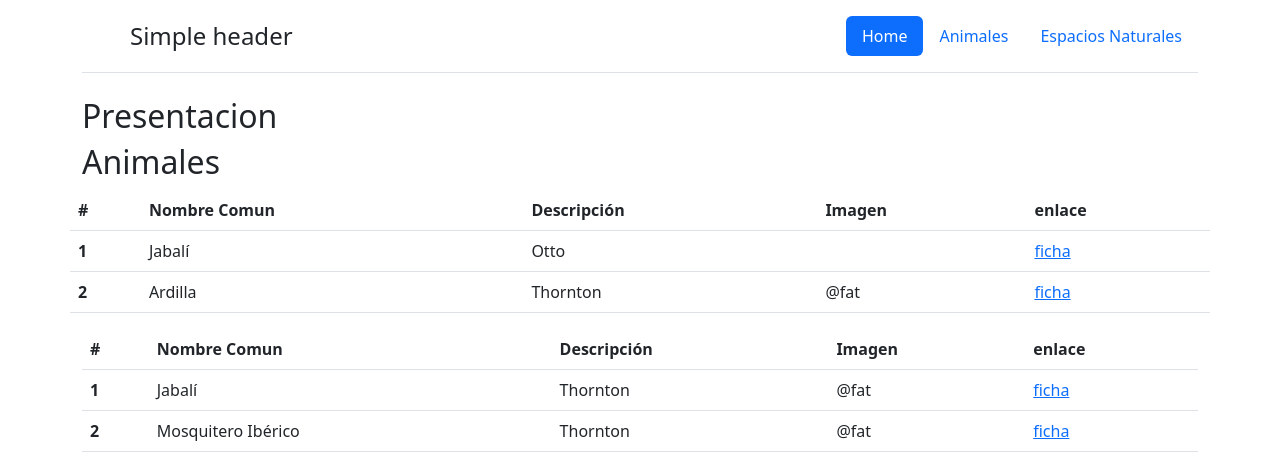
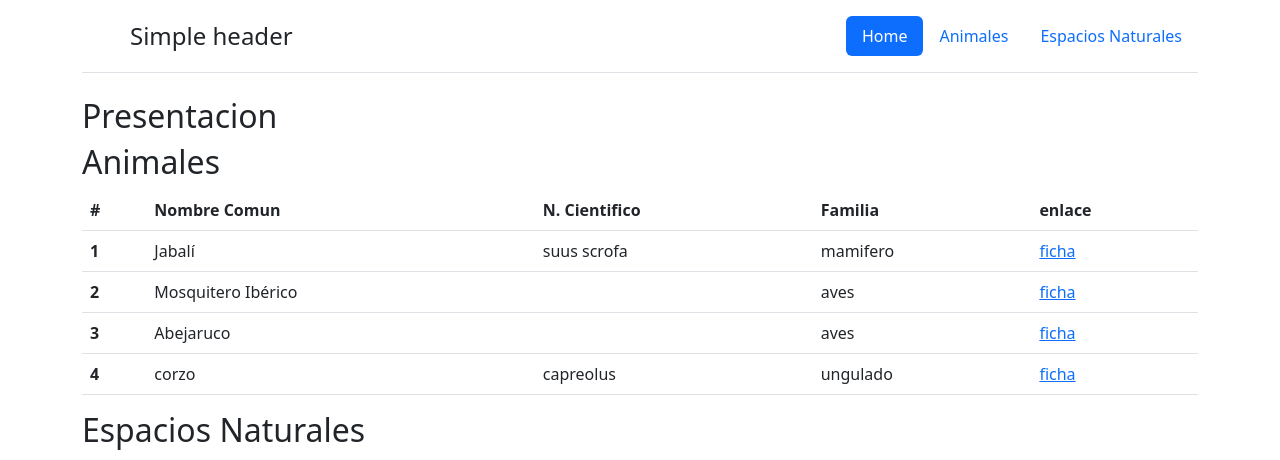
Before and after one commit to albertomozo/animales, a plain HTML site: page index.html in a window 1280 px wide. Shown: the top 460 px of the page. Drawn offline with nearby package versions, Linux system fonts and the light colour scheme.

Commit message:
config.json carga datos

```diff
--- /dev/null
+++ b/datos/album.json
@@ -0,0 +1,17 @@
+{
+    "id":1,
+    "espacioId":1,
+    "titulo": "Viajes a Belchite ",
+    "fecha" : "2020-01-01",
+    "imagenes" : [
+        {
+            "foto": "url",
+            "fecha " : "2020-01-01",
+            "animalId" : 3,
+            "tituloImagen" :"Titulo imagen",
+            "descripcion" : "descripcion imagen"
+
+        }
+    ]
+
+}
--- a/datos/animales.json
+++ b/datos/animales.json
@@ -4,7 +4,7 @@
 		"nombre": "Jabalí",
 		"cientifico": "suus scrofa",
 		"foto": "",
-		"familia": ""
+		"familia": "mamifero"
 	},
 	{
 		"id": 2,
@@ -12,5 +12,19 @@
 		"cientifico": "",
 		"foto": "",
 		"familia": "aves"
-	}
+	},
+	{
+		"id": 3,
+		"nombre": "Abejaruco",
+		"cientifico": "",
+		"foto": "",
+		"familia": "aves"
+	},
+	{
+		"id": 4,
+		"nombre": "corzo",
+		"cientifico": "capreolus",
+		"foto": "",
+		"familia": "ungulado"
+		}
 ]
--- /dev/null
+++ b/datos/config.json
@@ -0,0 +1,4 @@
+{
+    "version":"1.0",
+    "fecha_actualizacion":"20240311"
+}
--- a/index.html
+++ b/index.html
@@ -28,37 +28,8 @@
         </section>
          <!-- seccion animales  -->
         <section class="row" id="animales">
-            <h2 class="align-center">Animales</h2>
+
             <!-- tabla animales -->
-
-            <table class="table">
-                <thead>
-                  <tr>
-                    <th scope="col">#</th>
-                    <th scope="col">Nombre Comun </th>
-                    <th scope="col">Descripción</th>
-                    <th scope="col">Imagen</th>
-                    <th scope="col">enlace</th>
-                  </tr>
-                </thead>
-                <tbody>
-                  <tr>
-                    <th scope="row">1</th>
-                    <td>Jabalí</td>
-                    <td>Otto</td>
-                    <td></td>
-                    <td><a href="animal.html?animal=jabali">ficha</a></td>
-                  </tr>
-                  <tr>
-                    <th scope="row">2</th>
-                    <td>Ardilla</td>
-                    <td>Thornton</td>
-                    <td>@fat</td>
-                    <td><a href="animal.html?animal=ardilla">ficha</a></td>
-                  </tr>
-
-                </tbody>
-              </table>
               <div id="tablaanimales">
 
               </div>
@@ -91,7 +62,9 @@
     <script src="https://cdn.jsdelivr.net/npm/bootstrap@5.2.3/dist/js/bootstrap.bundle.min.js" integrity="sha384-kenU1KFdBIe4zVF0s0G1M5b4hcpxyD9F7jL+jjXkk+Q2h455rYXK/7HAuoJl+0I4" crossorigin="anonymous"></script>
     <script src="./js/misscript.js"></script>
     <script>
-       verEspaciosGaleria();
+   /*     document.getElementById('espacios_cards').innerHTML=verEspaciosGaleria();
+       document.getElementById('tablaanimales').innerHTML=verAnimales() */
+
     </script>
 </body>
 </html>
--- a/js/misscript.js
+++ b/js/misscript.js
@@ -1,26 +1,60 @@
 console.log('📒 miscript.js');
 var espacios;
 var animales;
+var album;
+var vconfig;
 
-Promise.all([
-    fetch('datos/espaciosnaturales.json').then(response => response.json()),
-    fetch('datos/animales.json').then(response => response.json())
-])
-    .then(([espaciosData, animalesData]) => {
+const config = localStorage.getItem("config") ? JSON.parse(localStorage.getItem("config")) : null;
+
+
+
+const fechaActualizacion =  getFechaActualizacion()
+console.log('Condiciones config : ' + config + '  fecha actualizacion ' + fechaActualizacion);
+
+if (config === null || fechaActualizacion === null || config.fecha_actualizacion <= fechaActualizacion ) {
+  Promise.all([
+        fetch('datos/espaciosnaturales.json').then(response => response.json()),
+        fetch('datos/animales.json').then(response => response.json()),
+        fetch('datos/album.json').then(response => response.json()),
+        fetch('datos/config.json').then(response => response.json())
+    ])
+    .then(([espaciosData, animalesData,albumData,configData]) => {
+        console.log(espaciosData);
         espacios = espaciosData;
         animales = animalesData;
-        document.getElementById('tablaanimales').innerHTML = veranimales();
+        album = albumData;
+        vconfig = configData;
+        localStorage.setItem('espacios', JSON.stringify(espacios));
+        localStorage.setItem('animales',  JSON.stringify(animales));
+        localStorage.setItem('album',  JSON.stringify(animales));
+        localStorage.setItem('config',  JSON.stringify(vconfig));
+
+        document.getElementById('tablaanimales').innerHTML = verAnimales();
         document.getElementById('espacios_cards').innerHTML = verEspaciosGaleria();
     })
-    .catch(error => console.error('Error:', error));
+    .catch(error => {console.error( error)});
 
-function veranimales() {
-    let res = `<table class="table"><thead>
+  } else {
+      espacios = JSON.parse(localStorage.getItem('espacios'));
+      console.log('esp '+ espacios);
+      animales = JSON.parse(localStorage.getItem('animales'));
+      album = JSON.parse(localStorage.getItem('album'));
+      jconfig = JSON.parse(localStorage.getItem('config'));
+      console.log('📅 config ' + jconfig);
+
+
+  }
+
+  //console.log('espacios ' + espacios)
+
+function verAnimales() {
+    let res = `<h2 class="align-center">Animales</h2>
+    <table class="table"><thead>
       <tr>
         <th scope="col">#</th>
         <th scope="col">Nombre Comun </th>
-        <th scope="col">Descripción</th>
-        <th scope="col">Imagen</th>
+        <th scope="col">N. Cientifico</th>
+        <th scope="col">Familia</th>
         <th scope="col">enlace</th>
       </tr>
     </thead>
@@ -31,7 +65,7 @@ function veranimales() {
         res += '<tr>';
         res += '<th scope="row">' + animales[i].id + '</th>';
         res += '<td>' + animales[i].nombre + '</td>';
-        res += '<td>Thornton</td><td>@fat</td>';
+        res += '<td>' + animales[i].cientifico + '</td><td>' + animales[i].familia + '</td>';
         res += '<td><a href="animal.html?animal=' + animales[i].id + '">ficha</a></td>';
         res += '</tr>';
     }
@@ -47,7 +81,7 @@ function verEspaciosGaleria () {
   console.log('espacios ' + espacios.length)
   for (let i = 0; i < espacios.length; i++) {
     console.log('paso ' + i ) ;
-    console.log(`espacio  ${espacios[i].nombre} `) ;
+    //console.log(`espacio  ${espacios[i].nombre} `) ;
     res1 += ' <div class="col-sm-4">';
     res1 += '<!-- component card -->';
     res1 += '<div class="card">';
@@ -66,6 +100,22 @@ function verEspaciosGaleria () {
 }
 
 
+function   getFechaActualizacion() {
+  console.log(`▶ getFechaActualizacion`);
+  return fetch('datos/config.json')
+          .then(response => response.json())
+          .then(data => {
+              console.log(`respuesta  ${data.fecha_actualizacion}`);
+              return data.fecha_actualizacion;
+          })
+          .catch(error => {
+              console.error(`Ha ocurrido un error (${error.message})`);
+              return null;
+          });
+}
+
+
+
 /* document.getElementById('tablaanimales').innerHTML = veranimales();
 
 document.getElementById('espacios_cards').innerHTML = verEspaciosGaleria(); */
```
Also changed, not shown: espacio.html (+37 -1 lines), 1 other file.
